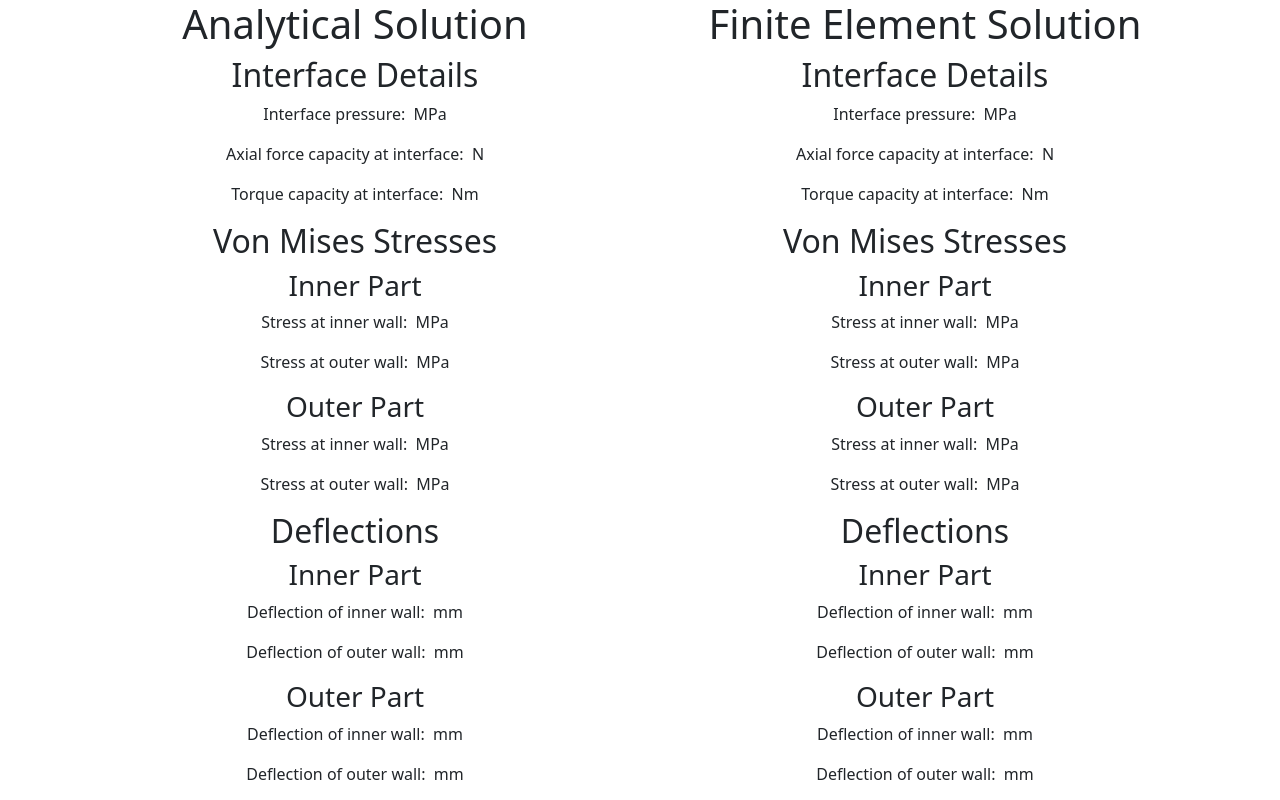
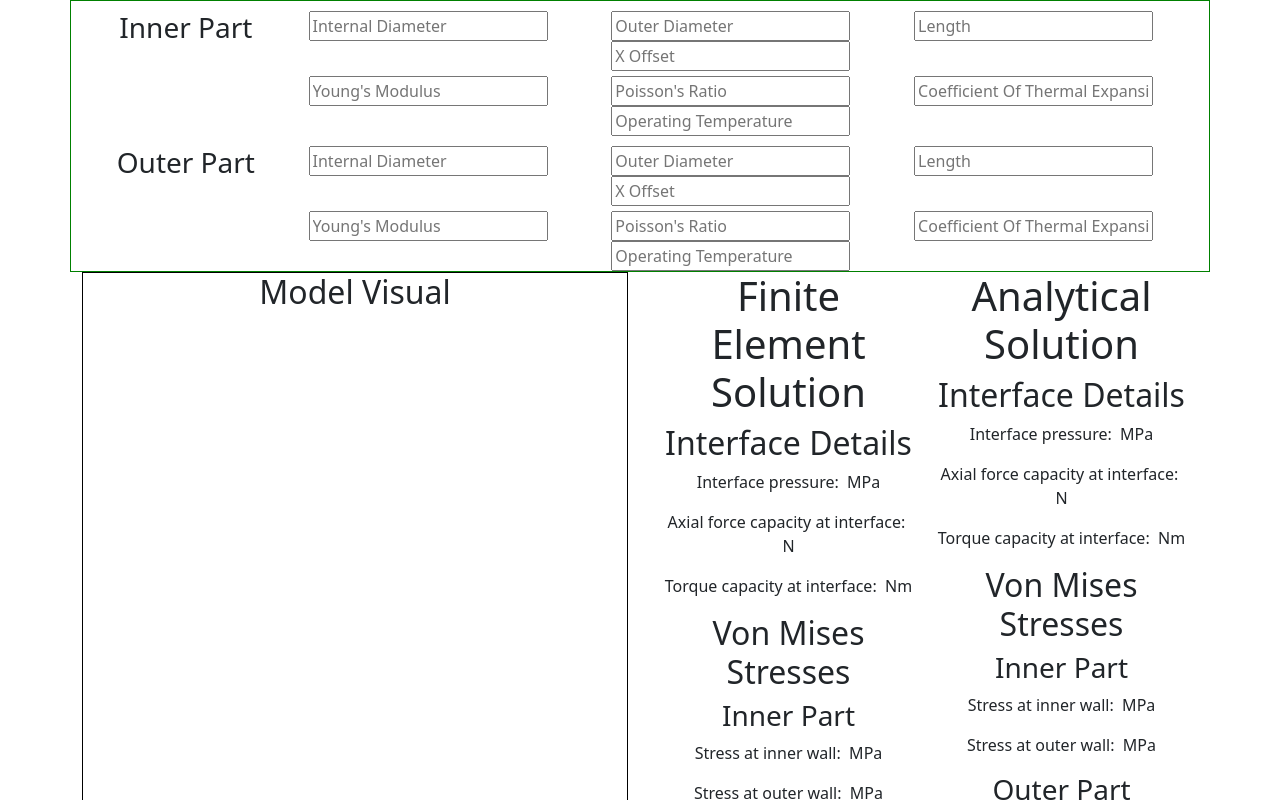
Before and after one commit to slehmann1/PressFits, a React (Create React App) app in the folder frontend/: page / in a window 1280 px wide. Shown: the top 800 px of the page. Built offline with nearby package versions, Linux system fonts and the light colour scheme.

Commit message:
UI Layout

```diff
--- a/frontend/src/App.js
+++ b/frontend/src/App.js
@@ -1,10 +1,11 @@
-import logo from "./logo.svg";
-import {
-  AnalyticalSolution,
-  FiniteElementSolution,
-} from "./AnalyticalSolution.js";
 import "./App.css";
+import { Results } from "./ResultsPane.js";
+import Explanation from "./Explanation.js";
+import ModelVisual from "./ModelVisual.js";
+import InputBar from "./InputBar.js";
+
 import React, { Component } from "react";
+
 import Container from "react-bootstrap/Container";
 import Row from "react-bootstrap/Row";
 import Col from "react-bootstrap/Col";
@@ -16,12 +17,18 @@ function App() {
     <div className="App">
       <Container>
         <Row>
+          <InputBar />
+        </Row>
+        <Row>
           <Col>
-            <AnalyticalSolution tempDifferential="50" assemblyForce="100" />
+            <ModelVisual />
           </Col>
           <Col>
-            <FiniteElementSolution tempDifferential="50" assemblyForce="100" />
+            <Results />
           </Col>
+        </Row>
+        <Row>
+          <Explanation />
         </Row>
       </Container>
     </div>
--- /dev/null
+++ b/frontend/src/Explanation.js
@@ -0,0 +1,17 @@
+import React, { Component } from "react";
+
+class Explanation extends React.Component {
+  constructor(props) {
+    super(props);
+  }
+  render() {
+    return (
+      <div>
+        <h2>Why do the analytical and finite element solutions differ?</h2>
+        <p>Further text</p>
+      </div>
+    );
+  }
+}
+
+export default Explanation;
--- /dev/null
+++ b/frontend/src/InputBar.js
@@ -0,0 +1,78 @@
+import React, { Component } from "react";
+import Row from "react-bootstrap/Row";
+import Container from "react-bootstrap/Container";
+import Col from "react-bootstrap/Col";
+
+class InputBar extends React.Component {
+  constructor(props) {
+    super(props);
+  }
+  render() {
+    return (
+      <div style={{ border: "1px solid green" }}>
+        <Container>
+          <Row>
+            <PartInputs name="Inner Part" />
+          </Row>
+          <Row>
+            <PartInputs name="Outer Part" />
+          </Row>
+        </Container>
+      </div>
+    );
+  }
+}
+
+class PartInputs extends React.Component {
+  constructor(props) {
+    super(props);
+  }
+  render() {
+    return (
+      <div>
+        <Container style={{ marginTop: "10px" }}>
+          <Row>
+            <Col xs={2} sm={2} md={2} lg={2}>
+              <h3>{this.props.name}</h3>
+            </Col>
+            <Col>
+              <Row>
+                <Col>
+                  <input type="text" placeholder="Internal Diameter" />
+                </Col>
+                <Col>
+                  <input type="text" placeholder="Outer Diameter" />
+                </Col>
+                <Col>
+                  <input type="text" placeholder="Length" />
+                </Col>
+                <Col>
+                  <input type="text" placeholder="X Offset" />
+                </Col>
+              </Row>
+              <Row style={{ marginTop: "5px" }}>
+                <Col>
+                  <input type="text" placeholder="Young's Modulus" />
+                </Col>
+                <Col>
+                  <input type="text" placeholder="Poisson's Ratio" />
+                </Col>
+                <Col>
+                  <input
+                    type="text"
+                    placeholder="Coefficient Of Thermal Expansion"
+                  />
+                </Col>
+                <Col>
+                  <input type="text" placeholder="Operating Temperature" />
+                </Col>
+              </Row>
+            </Col>
+          </Row>
+        </Container>
+      </div>
+    );
+  }
+}
+
+export default InputBar;
--- /dev/null
+++ b/frontend/src/ModelVisual.js
@@ -0,0 +1,16 @@
+import React, { Component } from "react";
+
+class ModelVisual extends React.Component {
+  constructor(props) {
+    super(props);
+  }
+  render() {
+    return (
+      <div style={{ border: "1px solid black", height: "100%" }}>
+        <h2>Model Visual</h2>
+      </div>
+    );
+  }
+}
+
+export default ModelVisual;
--- a/frontend/src/AnalyticalSolution.js
+++ b/frontend/src/ResultsPane.js
@@ -1,4 +1,29 @@
 import React, { Component } from "react";
+import Container from "react-bootstrap/Container";
+import Row from "react-bootstrap/Row";
+import Col from "react-bootstrap/Col";
+
+import "bootstrap/dist/css/bootstrap.min.css";
+
+class Results extends React.Component {
+  constructor(props) {
+    super(props);
+  }
+  render() {
+    return (
+      <Container>
+        <Row>
+          <Col>
+            <FiniteElementSolution />
+          </Col>
+          <Col>
+            <AnalyticalSolution />
+          </Col>
+        </Row>
+      </Container>
+    );
+  }
+}
 
 class Solution extends React.Component {
   constructor(props) {
@@ -94,4 +119,4 @@ FiniteElementSolution.defaultProps = {
   title: "Finite Element Solution",
 };
 
-export { AnalyticalSolution, FiniteElementSolution };
+export { AnalyticalSolution, FiniteElementSolution, Results };
```
